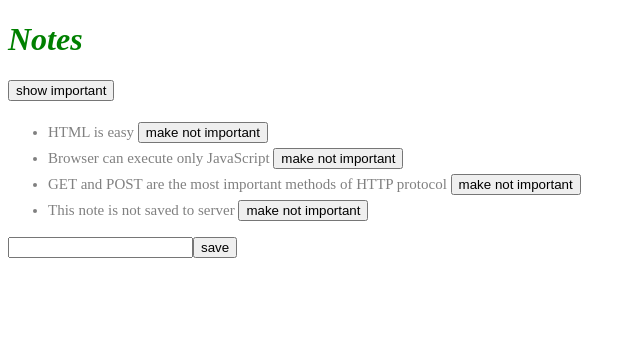
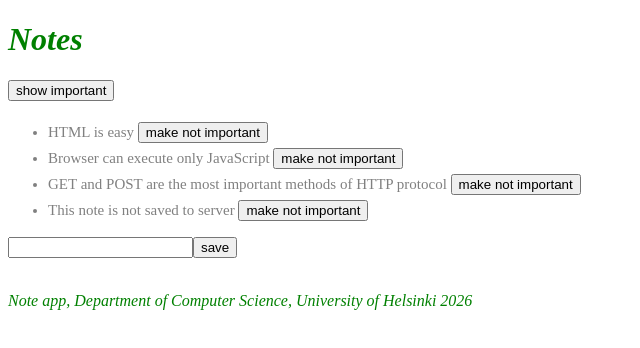
Before and after one commit to angrypiece/fullstackopen, a React (Vite) app in the folder part2/note-app/: page / in a window 1280 px wide. Shown: the top 348 px of the page, without its empty margins (0-640 px from the left). Built offline with nearby package versions, Linux system fonts and the light colour scheme; data requests are answered from the project's data file.

Commit message:
feat: add footer

```diff
--- a/part2/note-app/src/App.tsx
+++ b/part2/note-app/src/App.tsx
@@ -3,6 +3,7 @@ import Note from "./components/Note";
 import type { ErrorMessage, NewNote, NoteType } from "./types";
 import noteService from "./services/notes.js";
 import Notification from "./components/Notification.js";
+import Footer from "./components/Footer.js";
 
 const App = () => {
   const [notes, setNotes] = useState<NoteType[]>([]);
@@ -87,6 +88,7 @@ const App = () => {
         <input type="text" value={newNote} onChange={handleNoteChange} />
         <button type="submit">save</button>
       </form>
+      <Footer />
     </div>
   );
 };
--- /dev/null
+++ b/part2/note-app/src/components/Footer.tsx
@@ -0,0 +1,20 @@
+const Footer = () => {
+  const footerStyle = {
+    color: "green",
+    fontStyle: "italic",
+  };
+
+  const thisYear = new Date().getFullYear();
+
+  return (
+    <div style={footerStyle}>
+      <br />
+      <p>
+        Note app, Department of Computer Science, University of Helsinki{" "}
+        {thisYear}
+      </p>
+    </div>
+  );
+};
+
+export default Footer;
```
